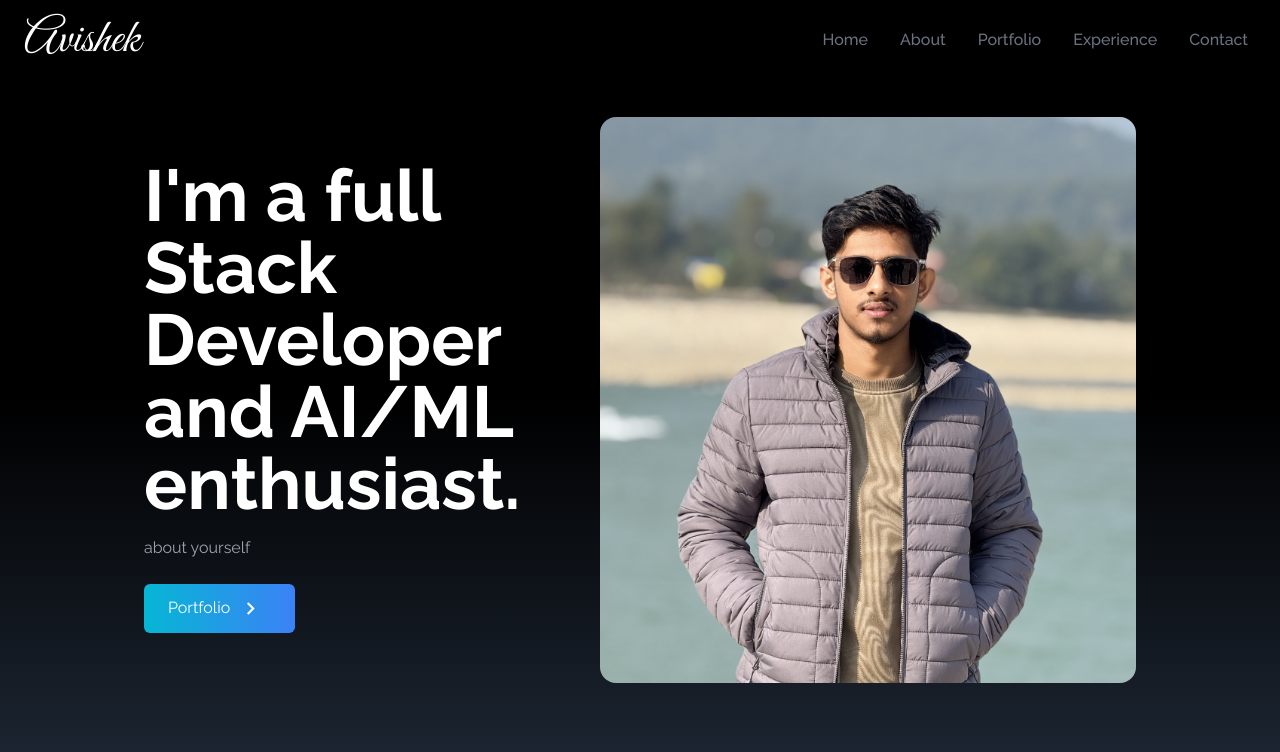
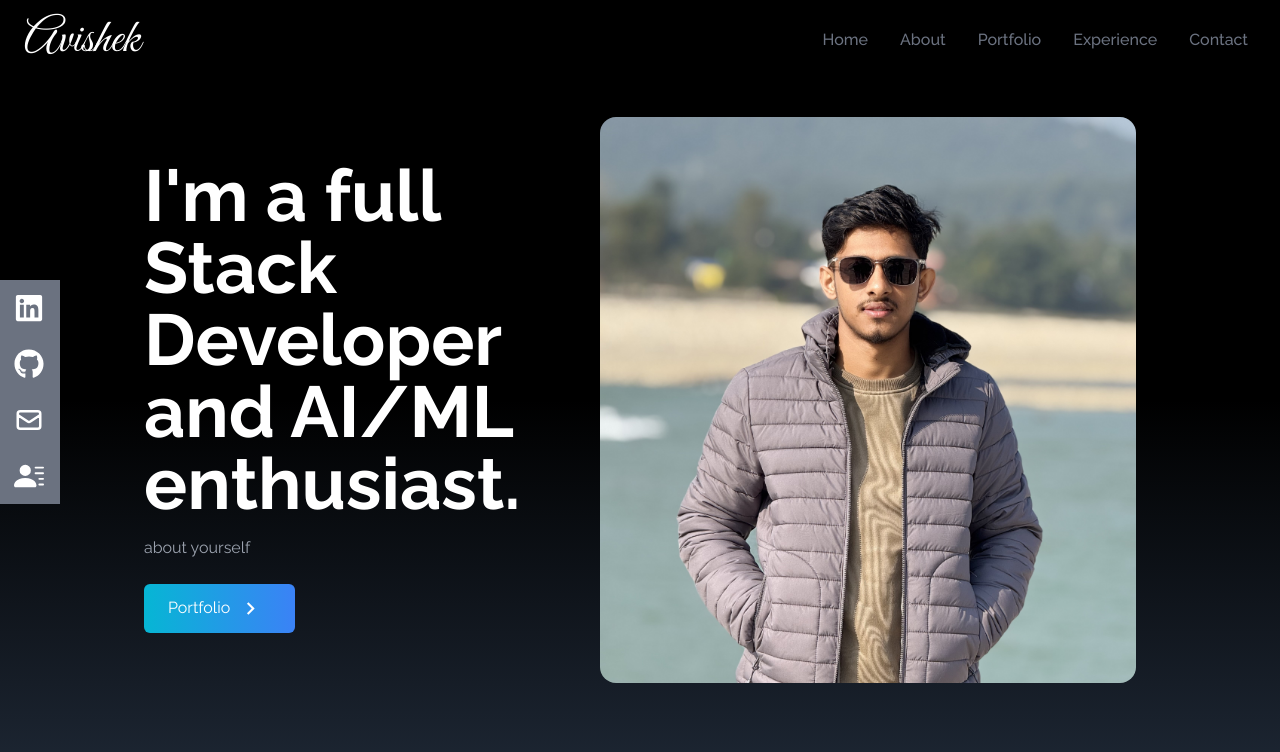
Before and after one commit to basyalavishek/portfolio, a React (Create React App) app: page / in a window 1280 px wide. Shown: the top 752 px of the page. Built offline with nearby package versions, Linux system fonts and the light colour scheme.

Commit message:
social links added

```diff
--- a/src/App.js
+++ b/src/App.js
@@ -1,5 +1,6 @@
 import NavBar from "./components/NavBar";
 import Home from "./components/Home";
+import SocialLinks from "./components/SocialLinks";
 
 
 
@@ -8,6 +9,8 @@
     <div>
       <NavBar/>
       <Home/>
+
+      <SocialLinks/>
     </div>
   );
 }
--- /dev/null
+++ b/src/components/SocialLinks.jsx
@@ -0,0 +1,80 @@
+import React from 'react'
+import { FaGithub, FaLinkedin} from 'react-icons/fa';
+import { HiOutlineMail} from 'react-icons/hi';
+import { BsFillPersonLinesFill } from 'react-icons/bs';
+
+
+const SocialLinks = () => {
+
+    const links = [
+        {
+            id:1,
+            child:(
+                <>
+                Linkedin <FaLinkedin size={30}/>
+                </>
+            ),
+            href: 'https://www.linkedin.com/in/avishek-basyal-566763260/',
+            style: 'rounded-tr-md'
+        },
+
+        {
+            id:2,
+            child:(
+                <>
+                Github <FaGithub size={30}/>
+                </>
+            ),
+            href: 'https://github.com/Anonymous-2003',
+        },
+
+        {
+            id:3,
+            child:(
+                <>
+                Mail <HiOutlineMail size={30}/>
+                </>
+            ),
+            href: 'mailto:avishekbasyal3@gmail.com',
+        },
+
+        {
+            id:4,
+            child:(
+                <>
+                Resume <BsFillPersonLinesFill size={30}/>
+                </>
+            ),
+            href: '',
+            style: 'rounded-br-md',
+            download:true
+        },
+    ];
+
+  return (
+    <div className='hidden xl:flex flex-col top-[35%] left-0 fixed'>
+        <ul>
+
+            {links.map(({id,child,href,style,download})=>(
+                  <li key = {id} className={'flex justify-between item-center w-40 h-14 px-4 ml-[-100px] bg-gray-500 hover:ml-[-10px] hover:rounded-md duration-300 + " " + style'}>
+                  <a href={href}
+                   className='flex justify-between items-center w-full text-white'
+                   download = {download}
+                   target='_blank'
+                   rel = "noreferer"
+                   >
+                  <>
+                  {child}
+                  </>
+              </a>
+              </li>
+            ))}
+
+
+
+        </ul>
+    </div>
+  )
+}
+
+export default SocialLinks
```
